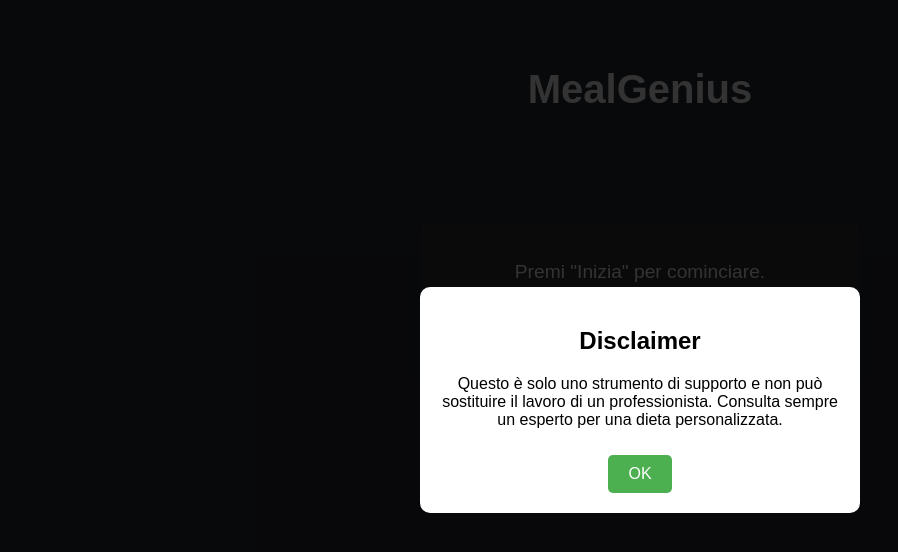
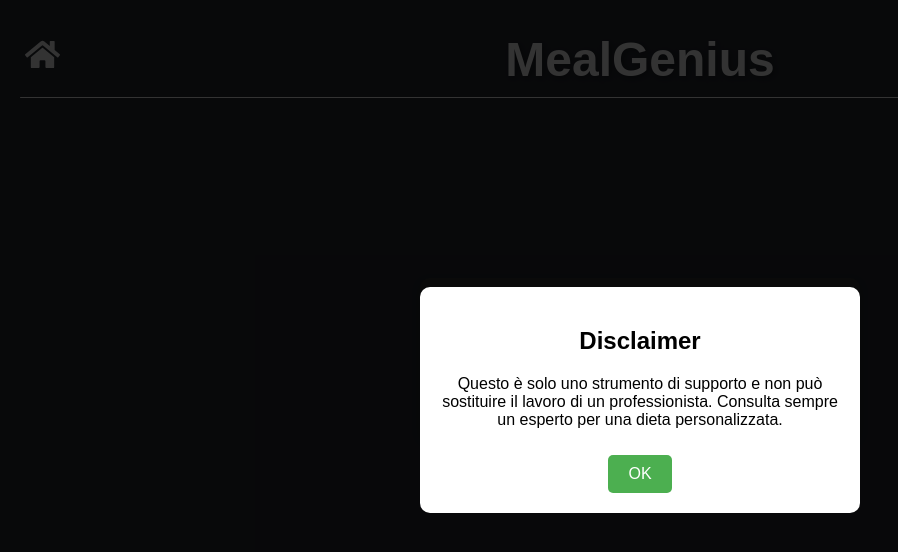
Before and after one commit to FTocci/MealGenius, a React (Create React App) app: page /meal-genius in a window 1280 px wide. Shown: the top 552 px of the page, without its empty margins (0-898 px from the left). Built offline with nearby package versions, Linux system fonts and the light colour scheme.

Commit message:
aggiunta icon(react-icons) e linea sottotiolo

```diff
--- a/package.json
+++ b/package.json
@@ -9,6 +9,7 @@
     "@testing-library/user-event": "^13.5.0",
     "react": "^19.0.0",
     "react-dom": "^19.0.0",
+    "react-icons": "^5.5.0",
     "react-router-dom": "^7.4.0",
     "react-scripts": "5.0.1",
     "web-vitals": "^2.1.4"
--- a/src/MealGenius/FormMeal.js
+++ b/src/MealGenius/FormMeal.js
@@ -28,9 +28,9 @@ function FormMeal({ onSubmit }) {
   const progressPercentage = ((step -1) / 4) * 100;
 
   return (
-    <div style={{ textAlign: "center", padding: "50px", fontFamily: "Arial, sans-serif" }}>
+    <div style={{ textAlign: "center", padding: "100px", fontFamily: "Arial, sans-serif" }}>
       {step > 0 && (
-        <div style={{ background: "#ddd", borderRadius: "10px", overflow: "hidden", margin: "20px auto", width: "30%", height: "20px" }}>
+        <div style={{ background: "#ddd", borderRadius: "10px", overflow: "hidden", margin: "20px auto", width: "40%", height: "10px" }}>
           <div
             style={{
               width: `${progressPercentage}%`,
--- a/src/MealGenius/MealGenius.js
+++ b/src/MealGenius/MealGenius.js
@@ -1,13 +1,16 @@
 import React, { useState } from "react";
+import { useNavigate } from "react-router-dom";
 import FormMeal from "./FormMeal";
 import "./css/MealGenius.css";
 import TableResults from "./TableResults";
 import Disclaimer from "./Disclaimer";
+import { FaHome } from "react-icons/fa";
 
 function MealGenius() {
   const [userData, setUserData] = useState(null);
   const [showDieta, setShowDieta] = useState(false);
   const [showDisclaimer, setShowDisclaimer] = useState(true);
+  const navigate = useNavigate(); // Inizializza useNavigate
 
   const handleSubmit = (data) => {
     setUserData(data);
@@ -43,10 +46,53 @@ function MealGenius() {
   };
 
   return (
-    <div style={{ color: "white", textAlign: "center", padding: "20px", fontFamily: "Arial, sans-serif" }}>
-      {showDisclaimer && <Disclaimer handleCloseDisclaimer={handleCloseDisclaimer}/>}
+    <div style={{ color: "white", textAlign: "center", padding: "0px", fontFamily: "Arial, sans-serif" }}>
+      {showDisclaimer && <Disclaimer handleCloseDisclaimer={handleCloseDisclaimer} />}
 
-      <h1 style={{ fontSize: "2.5rem", marginBottom: "10px" }}>MealGenius</h1>
+      {/* Bottone per tornare alla home */}
+      <button
+        onClick={() => navigate("/")}
+        style={{
+          position: "absolute",
+          left: "20px",
+          background: "transparent",
+          border: "none",
+          cursor: "pointer",
+          display: "flex",
+          alignItems: "center",
+          padding: "5px",
+          transition: "color 0.3s ease",
+          color: "#FFFFFF", // Colore icona predefinito
+        }}
+        onMouseOver={(e) => (e.target.style.color = "green")}
+        onMouseOut={(e) => (e.target.style.color = "#FFFFFF")}
+      >
+        <FaHome size={35} />
+      </button>
+
+
+      <div style={{ textAlign: "center", marginBottom: "30px" }}>
+        <h1
+          style={{
+            fontSize: "3rem",
+            marginBottom: "10px",
+            textShadow: "2px 2px 6px rgba(0, 0, 0, 0.4)",
+            color: "#FFFFFF",
+            fontWeight: "bold",
+          }}
+        >
+          MealGenius
+        </h1>
+        <div
+          style={{
+            width: "100%",
+            height: "1px",
+            background: "#FFFFFF",
+            margin: "0 auto",
+            borderRadius: "2px",
+          }}
+        ></div>
+      </div>
 
       {showDieta ? (
         <div>
```
Also changed, not shown: 1 other file (tests, documents, lock files or other folders).
